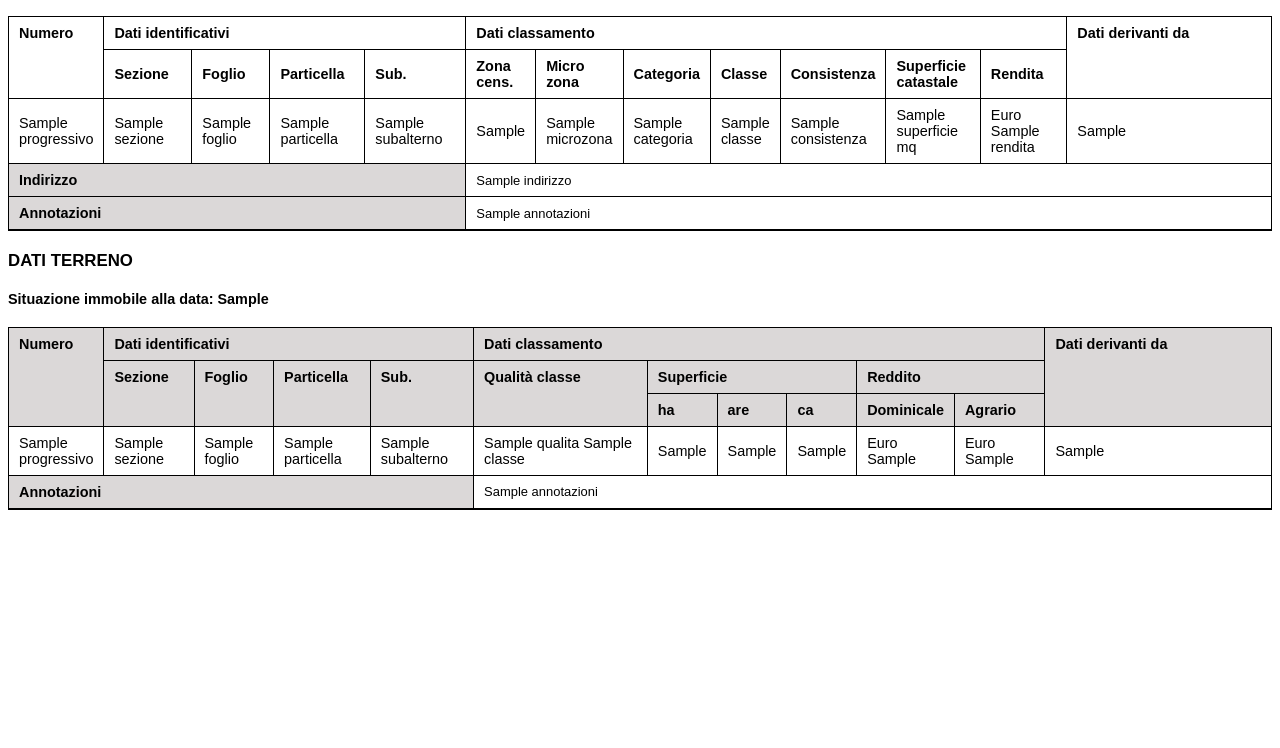
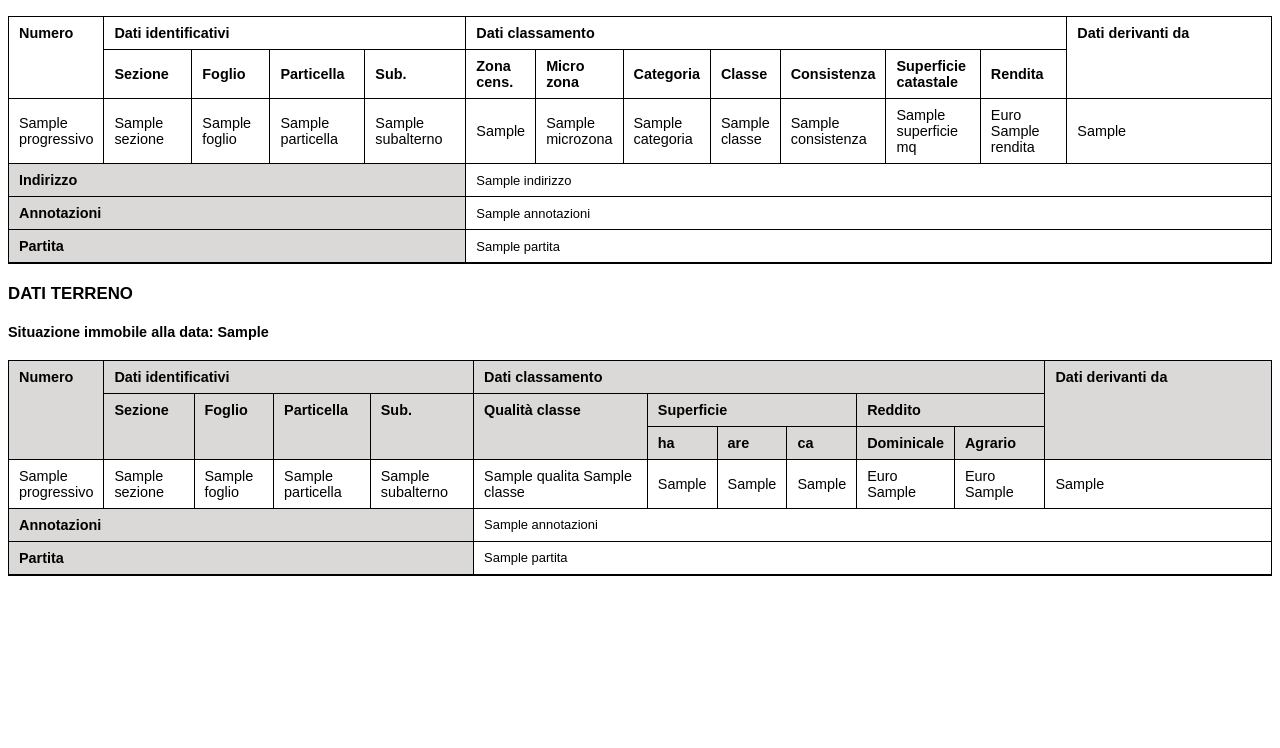
Before and after one commit to catasto-open/catasto-api, a Python web app: template app/templates/visura_template.html in a window 1280 px wide. Shown: the part 441-1189 px from the top of the page. Before the commit the page ends 951 px from the top, so only its background shows below. Run offline with Jinja, Linux system fonts and the light colour scheme; the template is opened without the code that fills it: most values are stand-ins (such as "Sample title", 1, 10 or a date in 2020).

Commit message:
Adding partita

```diff
--- a/app/schemas/visura.py
+++ b/app/schemas/visura.py
@@ -18,6 +18,7 @@ class DatiCatastaliFabbricatoItemResult(BaseModel):
     consistenza: str = None
     superficie: str = None
     rendita: str = None
+    partita: str = None
     gen_tipo_nota: str = None
     gen_descr: str = None
     gen_causa: str = None
@@ -27,6 +28,7 @@ class DatiCatastaliFabbricatoItemResult(BaseModel):
     derivanti_da: str = None
     indirizzo: str = None
     annotazioni: str = None
+
 
 class DatiCatastaliTerrenoItemResult(BaseModel):
     data_decorrenza: date = None
@@ -42,6 +44,7 @@ class DatiCatastaliTerrenoItemResult(BaseModel):
     superfice_ca: str = None
     reddito_dominicale: str = None
     reddito_agrario: str = None
+    partita: str = None
     gen_tipo_nota: str = None
     gen_descr: str = None
     gen_causa: str = None
@@ -50,6 +53,7 @@ class DatiCatastaliTerrenoItemResult(BaseModel):
     gen_data_eff: str = None
     derivanti_da: str = None
     annotazioni: str = None
+
 
 class TitolareItemResult(BaseModel):
     data_decorrenza: date = None
--- a/app/templates/visura_template.html
+++ b/app/templates/visura_template.html
@@ -202,18 +202,26 @@
                     <td>{{  dict_item['categoria'] }}</td>
                     <td>{{  dict_item['classe'] }}</td>
                     <td>{{  dict_item['consistenza'] }}</td>
-                    <td>{% if daticatastali['superficie'] is not none %} {{  dict_item['superficie'] }} mq {% endif %}</td>
-                    <td>{% if daticatastali['rendita'] is not none %}Euro {{  dict_item['rendita'] }} {% endif %}</td>
+                    <td>{% if dict_item['superficie'] is not none %} {{  dict_item['superficie'] }} mq {% endif %}</td>
+                    <td>{% if dict_item['rendita'] is not none %}Euro {{  dict_item['rendita'] }} {% endif %}</td>
                     <td>{{  dict_item['derivanti_da'] or ' ' }}</td>
                 </tr>
                 <tr >
                     <td colspan="5" class="label_colspanned">Indirizzo</td>
                     <td colspan="8" class="value_colspanned">{{ dict_item['indirizzo'] or ' ' }}</td>
                 </tr>
+                {% if dict_item['annotazioni'] is not none %}
                     <tr >
                         <td colspan="5" class="label_colspanned">Annotazioni</td>
                         <td colspan="8" class="value_colspanned">{{ dict_item['annotazioni'] or ' ' }}</td>
                     </tr>
+                {% endif %}
+                {% if dict_item['partita'] is not none %}
+                    <tr >
+                        <td colspan="5" class="label_colspanned">Partita</td>
+                        <td colspan="8" class="value_colspanned">{{ dict_item['partita'] or ' ' }}</td>
+                    </tr>
+                {% endif %}
             </tbody>
         </table>
     {% endfor %}
@@ -259,14 +267,22 @@
                     <td>{{  dict_item['superfice_ha'] or ' ' }}</td>
                     <td>{{  dict_item['superfice_are'] }}</td>
                     <td>{{  dict_item['superfice_ca'] }}</td>
-                    <td>{% if daticatastali['reddito_dominicale'] is not none %}Euro {{  dict_item['reddito_dominicale'] }} {% endif %}</td>
-                    <td>{% if daticatastali['reddito_agrario'] is not none %}Euro {{  dict_item['reddito_agrario'] }} {% endif %}</td>
+                    <td>{% if dict_item['reddito_dominicale'] is not none %}Euro {{  dict_item['reddito_dominicale'] }} {% endif %}</td>
+                    <td>{% if dict_item['reddito_agrario'] is not none %}Euro {{  dict_item['reddito_agrario'] }} {% endif %}</td>
                     <td>{{  dict_item['derivanti_da'] or ' ' }}</td>
                 </tr>
+                {% if dict_item['annotazioni'] is not none %}
                     <tr >
                         <td colspan="5" class="label_colspanned">Annotazioni</td>
                         <td colspan="8" class="value_colspanned">{{ dict_item['annotazioni'] or ' ' }}</td>
                     </tr>
+                {% endif %}
+                {% if dict_item['partita'] is not none %}
+                    <tr >
+                        <td colspan="5" class="label_colspanned">Partita</td>
+                        <td colspan="8" class="value_colspanned">{{ dict_item['partita'] or ' ' }}</td>
+                    </tr>
+                {% endif %}
             </tbody>
         </table>
     {% endfor %}
@@ -341,18 +357,26 @@
                     <td>{{  dict_item['categoria'] }}</td>
                     <td>{{  dict_item['classe'] }}</td>
                     <td>{{  dict_item['consistenza'] }}</td>
-                    <td>{% if daticatastali['superficie'] is not none %} {{  dict_item['superficie'] }} mq {% endif %}</td>
-                    <td>{% if daticatastali['rendita'] is not none %}Euro {{  dict_item['rendita'] }} {% endif %}</td>
+                    <td>{% if dict_item['superficie'] is not none %} {{  dict_item['superficie'] }} mq {% endif %}</td>
+                    <td>{% if dict_item['rendita'] is not none %}Euro {{  dict_item['rendita'] }} {% endif %}</td>
                     <td>{{  dict_item['derivanti_da'] or ' ' }}</td>
                 </tr>
                 <tr >
                     <td colspan="5" class="label_colspanned">Indirizzo</td>
                     <td colspan="8" class="value_colspanned">{{ dict_item['indirizzo'] or ' ' }}</td>
                 </tr>
+                {% if dict_item['annotazioni'] is not none %}
                     <tr >
                         <td colspan="5" class="label_colspanned">Annotazioni</td>
                         <td colspan="8" class="value_colspanned">{{ dict_item['annotazioni'] or ' ' }}</td>
                     </tr>
+                {% endif %}
+                {% if dict_item['partita'] is not none %}
+                    <tr >
+                        <td colspan="5" class="label_colspanned">Partita</td>
+                        <td colspan="8" class="value_colspanned">{{ dict_item['partita'] or ' ' }}</td>
+                    </tr>
+                {% endif %}
             </tbody>
         </table>
     {% endfor %}
@@ -397,14 +421,22 @@
                     <td>{{  dict_item['superfice_ha'] or ' ' }}</td>
                     <td>{{  dict_item['superfice_are'] }}</td>
                     <td>{{  dict_item['superfice_ca'] }}</td>
-                    <td>{% if daticatastali['reddito_dominicale'] is not none %}Euro {{  dict_item['reddito_dominicale'] }} {% endif %}</td>
-                    <td>{% if daticatastali['reddito_agrario'] is not none %}Euro {{  dict_item['reddito_agrario'] }} {% endif %}</td>
+                    <td>{% if dict_item['reddito_dominicale'] is not none %}Euro {{  dict_item['reddito_dominicale'] }} {% endif %}</td>
+                    <td>{% if dict_item['reddito_agrario'] is not none %}Euro {{  dict_item['reddito_agrario'] }} {% endif %}</td>
                     <td>{{  dict_item['derivanti_da'] or ' ' }}</td>
                 </tr>
+                {% if dict_item['annotazioni'] is not none %}
                     <tr >
                         <td colspan="5" class="label_colspanned">Annotazioni</td>
                         <td colspan="8" class="value_colspanned">{{ dict_item['annotazioni'] or ' ' }}</td>
                     </tr>
+                {% endif %}
+                {% if dict_item['partita'] is not none %}
+                    <tr >
+                        <td colspan="5" class="label_colspanned">Partita</td>
+                        <td colspan="8" class="value_colspanned">{{ dict_item['partita'] or ' ' }}</td>
+                    </tr>
+                {% endif %}
             </tbody>
         </table>
         {% endfor %}
```
Also changed, not shown: app/routers/catastoprints.py (+5 -2 lines). Lines whose indentation alone changed are shown as unchanged.
